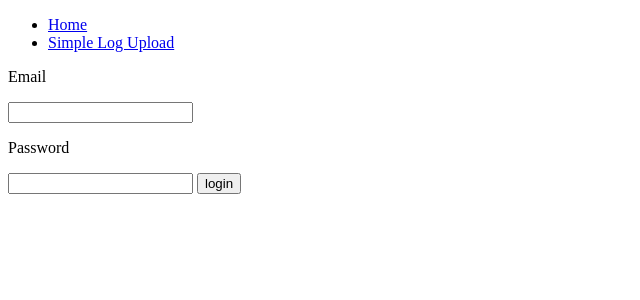
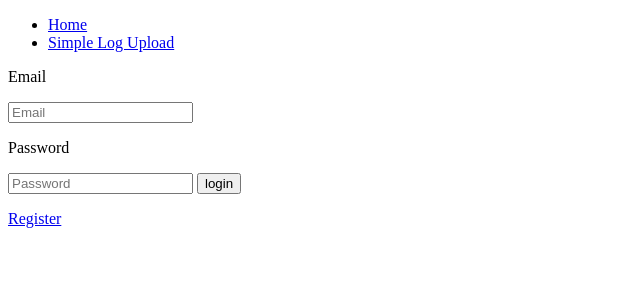
Before and after one commit to alpha1693/Bouncer, a Django app: page / in a window 1280 px wide. Shown: the part 34-334 px from the top of the page, without its empty margins (0-640 px from the left). Run offline with Django 3.2, Linux system fonts and the light colour scheme.

Commit message:
Added reigster link to login.html, configured so register.html can be served. Added placeholder attributes to input fields for register.html and login.html

```diff
--- a/Bouncer/templates/templates/login.html
+++ b/Bouncer/templates/templates/login.html
@@ -4,11 +4,13 @@
 <form method="post">
 {% csrf_token %}
 <p> Email </p>
-<input type="email" name="email">
+<input type="email" name="email" placeholder="Email">
 <p>Password</p>
-<input type="password" name="password">
+<input type="password" name="password" placeholder="Password">
 <button type="submit">login</button>
 </form>
+
+<p><a href="/register/">Register</a></p>
 
 {% if debug %}
 <p> {{debug}} </p>
--- a/Bouncer/urls.py
+++ b/Bouncer/urls.py
@@ -25,5 +25,6 @@ url(r'^admin/', admin.site.urls),
 
     url(r'^hello/$', views.hello),
     url(r'^simple/$', views.simple_upload, name='simple_upload'),
+    url(r'^register/$', views.register, name='register'),
     url(r'^$', views.login, name='login'),
 ]
--- a/Bouncer/views.py
+++ b/Bouncer/views.py
@@ -4,6 +4,11 @@ from django.conf import settings
 from django.core.files.storage import FileSystemStorage
 
 from .models import *
+
+def register(request):
+    return render(request, 'templates/register.html')
+
+
 
 def simple_upload(request):
 
```
Also changed, not shown: Bouncer/templates/templates/register.html (+3 -4 lines).
